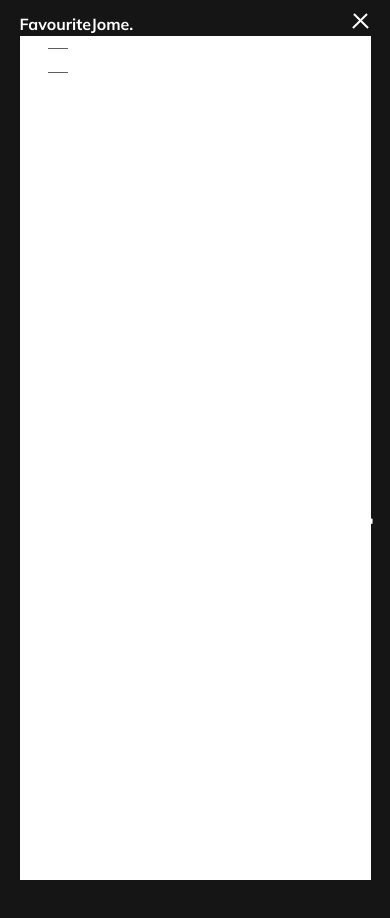
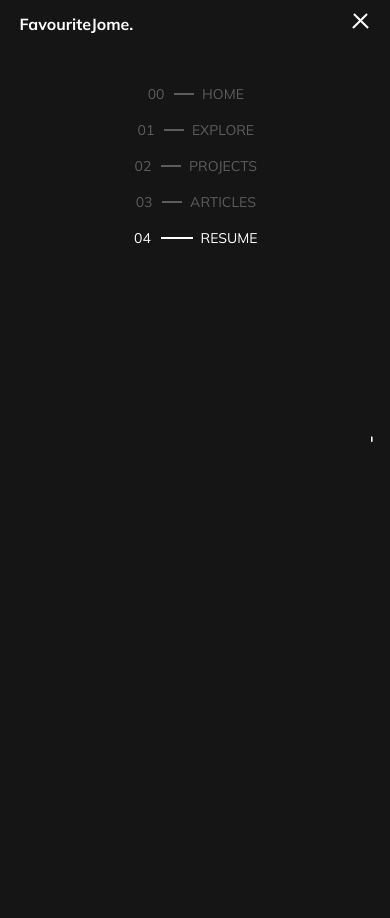
Before and after one commit to jomefavourite/portfolio-v2, a Next.js app: page /resume in a window 390 px wide. Both pictures are taken after a click on the button 360 px from the left and 24 px from the top of the page. Shown: the top 918 px of the page. Before the commit the page ends 880 px from the top, so only its background shows below. Built offline with nearby package versions, Linux system fonts and the light colour scheme.

Commit message:
nav updated

```diff
--- a/components/Layout.tsx
+++ b/components/Layout.tsx
@@ -2,15 +2,12 @@ import Image from "next/image";
 import Link from "next/link";
 import React from "react";
 import Navigation from "./Navigation";
-import { useRouter } from "next/router";
-import { navigation } from "../utils";
 import { HiExternalLink } from "react-icons/hi";
 import { AiOutlineTwitter, AiFillGithub } from "react-icons/ai";
 import { MdOutlineAlternateEmail } from "react-icons/md";
+import Nav from "./Nav";
 
 export const Layout = ({ children }) => {
-  const router = useRouter();
-
   const socials: {
     name: string;
     link: string;
@@ -52,35 +49,8 @@ export const Layout = ({ children }) => {
             </p>
           </div>
 
-          <nav>
-            <ul className='space-y-4'>
-              {navigation.map((nav, ind) => (
-                <li key={ind}>
-                  <Link
-                    href={nav.href}
-                    className={`group flex w-fit items-center text-sm transition duration-300 ease-out ${
-                      router.pathname === nav.href
-                        ? "text-white"
-                        : "text-lightGrey"
-                    }`}
-                  >
-                    <span className='w-[20px] transition-colors duration-300 group-hover:text-white'>
-                      {ind === 0 ? "00" : `0${ind}`}
-                    </span>{" "}
-                    <span
-                      className={`mx-2 inline-block h-[2px] w-5 bg-[#5d5d5d] transition duration-300 group-hover:w-8 group-hover:bg-white ${
-                        router.pathname === nav.href
-                          ? "w-8 bg-white"
-                          : "w-5 bg-[#5d5d5d]"
-                      }`}
-                    ></span>
-                    <span className='uppercase transition-colors duration-300 group-hover:text-white'>
-                      {nav.title}
-                    </span>
-                  </Link>
-                </li>
-              ))}
-            </ul>
+          <nav className='hidden md:block'>
+            <Nav />
           </nav>
 
           <div className='flex items-center'>
--- /dev/null
+++ b/components/Nav.tsx
@@ -0,0 +1,52 @@
+import Link from "next/link";
+import { useRouter } from "next/router";
+import React from "react";
+import { navigation } from "../utils";
+
+const Nav = ({
+  topNav,
+  isMenuOpen,
+  setIsMenuOpen,
+}: {
+  topNav?: boolean;
+  isMenuOpen?: boolean;
+  setIsMenuOpen?: React.Dispatch<React.SetStateAction<boolean>>;
+}) => {
+  const router = useRouter();
+  return (
+    <ul className='space-y-4'>
+      {navigation.map((nav, ind) => (
+        <li
+          key={ind}
+          className={`${topNav ? "text-center" : "text-left"} mx-auto`}
+          onClick={() => setIsMenuOpen(!isMenuOpen)}
+        >
+          <Link
+            href={nav.href}
+            className={` group flex items-center text-sm transition duration-300 ease-out ${
+              topNav ? "justify-center" : "w-fit text-left"
+            } ${
+              router.pathname === nav.href ? "text-white" : "text-lightGrey"
+            }`}
+          >
+            <span className='w-[20px] transition-colors duration-300 group-hover:text-white'>
+              {ind === 0 ? "00" : `0${ind}`}
+            </span>{" "}
+            <span
+              className={`mx-2 inline-block h-[2px] w-5 bg-[#5d5d5d] transition duration-300 group-hover:w-8 group-hover:bg-white ${
+                router.pathname === nav.href
+                  ? "w-8 bg-white"
+                  : "w-5 bg-[#5d5d5d]"
+              }`}
+            ></span>
+            <span className='uppercase transition-colors duration-300 group-hover:text-white'>
+              {nav.title}
+            </span>
+          </Link>
+        </li>
+      ))}
+    </ul>
+  );
+};
+
+export default Nav;
--- a/components/Navigation.tsx
+++ b/components/Navigation.tsx
@@ -1,24 +1,9 @@
 import Link from "next/link";
 import React, { FunctionComponent } from "react";
+import Nav from "./Nav";
 
 const Navigation: FunctionComponent = () => {
   const [isMenuOpen, setIsMenuOpen] = React.useState(false as boolean);
-
-  interface Nav {
-    href: string;
-    title: string;
-  }
-
-  const navigation: Nav[] = [
-    {
-      href: "/",
-      title: "Home",
-    },
-    {
-      href: "/projects",
-      title: "Projects",
-    },
-  ];
 
   return (
     <nav className='container relative py-3 md:hidden'>
@@ -57,20 +42,12 @@ const Navigation: FunctionComponent = () => {
       `}</style>
 
       {isMenuOpen ? (
-        <div className='absolute h-screen w-full bg-white'>
-          <ul>
-            {navigation.map((nav, ind) => (
-              <li key={ind}>
-                <Link href='/' className='group flex items-center transition'>
-                  <span className='w-[20px]'>
-                    {ind === 0 ? "00" : `0${ind}`}
-                  </span>{" "}
-                  <span className='mx-2 inline-block h-px w-5 bg-[#5d5d5d] transition group-hover:w-8 group-hover:bg-white'></span>
-                  <span>{nav.title}</span>
-                </Link>
-              </li>
-            ))}
-          </ul>
+        <div className='absolute mx-auto mt-12 h-screen w-full bg-dark-main text-center'>
+          <Nav
+            topNav={true}
+            isMenuOpen={isMenuOpen}
+            setIsMenuOpen={setIsMenuOpen}
+          />
         </div>
       ) : null}
     </nav>
```
